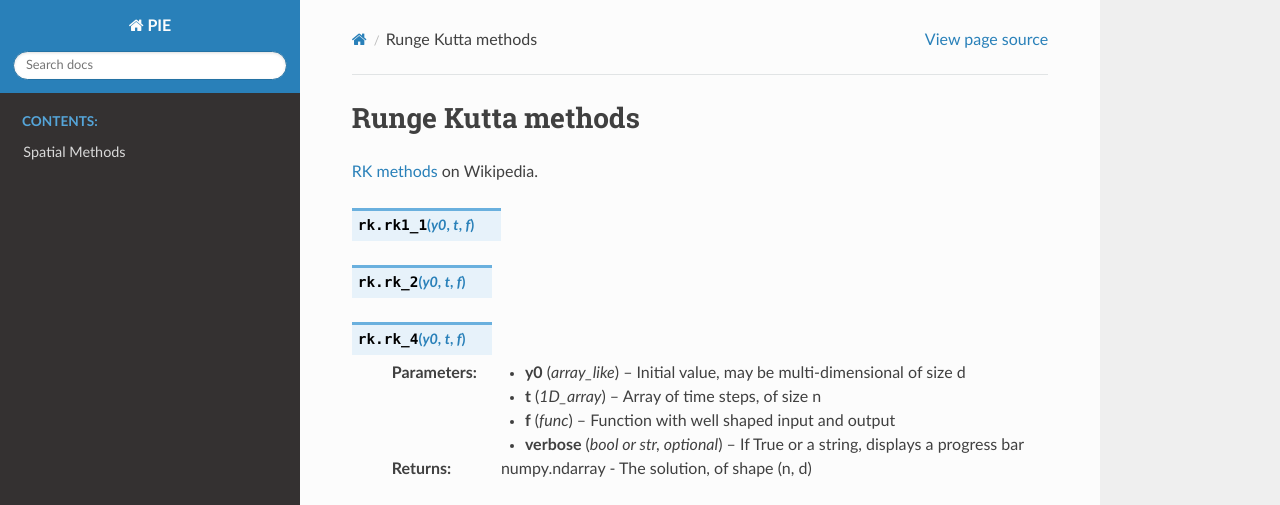
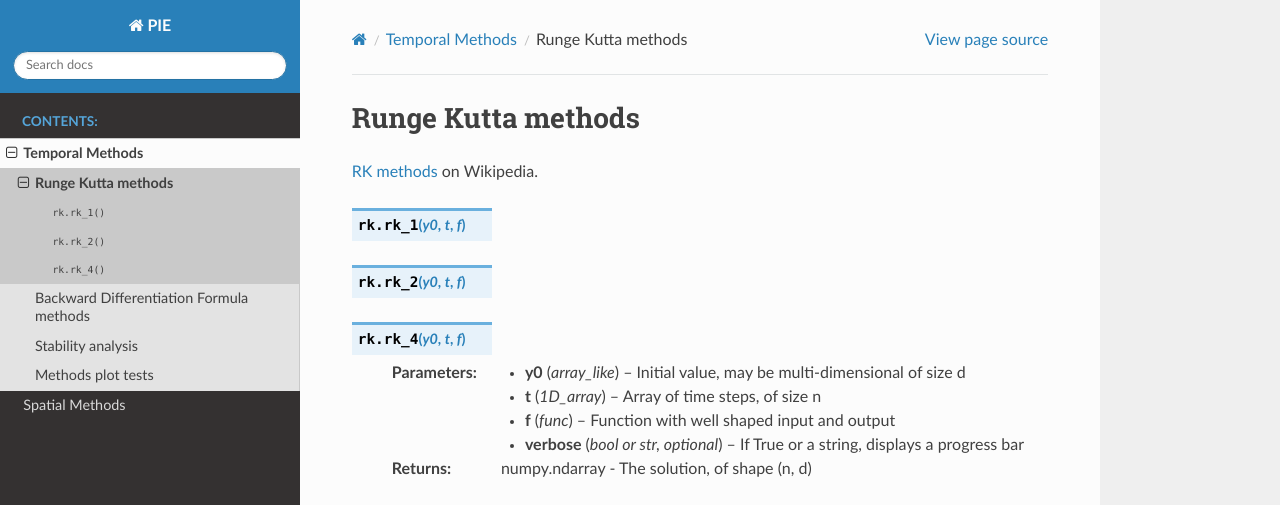
Before and after one commit to pierreXVI/PIE, a Sphinx documentation site: the page built from doc/source/rk.rst, in a window 1280 px wide and 1042 px high. Shown: the top 505 px of the window. Built offline with Sphinx 7.4.7 and the Read the Docs theme 2.0.0, drawn with Linux system fonts in a browser that asks for light colours; pages that are not in the unit, such as notebooks, are missing from menus; grey boxes are pictures that could not be loaded.

Commit message:
Forgot one file from previous commit

```diff
--- a/doc/source/rk.rst
+++ b/doc/source/rk.rst
@@ -4,7 +4,7 @@ Runge Kutta methods
 
 `RK methods <https://en.wikipedia.org/wiki/Runge%E2%80%93Kutta_methods>`_ on Wikipedia.
 
-.. py:function:: rk.rk1_1(y0, t, f)
+.. py:function:: rk.rk_1(y0, t, f)
 .. py:function:: rk.rk_2(y0, t, f)
 .. py:function:: rk.rk_4(y0, t, f)
 
```
Also changed, not shown: doc/source/temporal.rst (added, +20 -0 lines).
